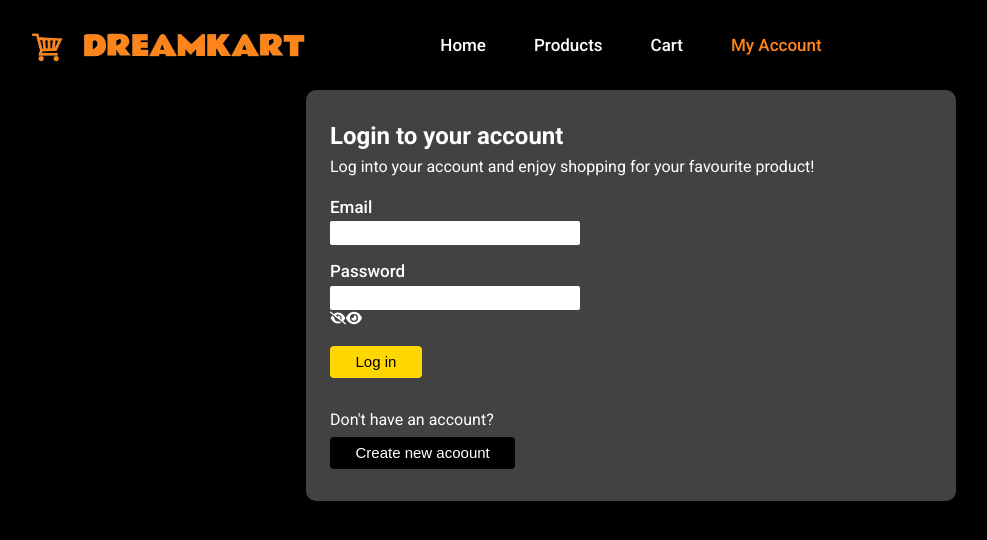
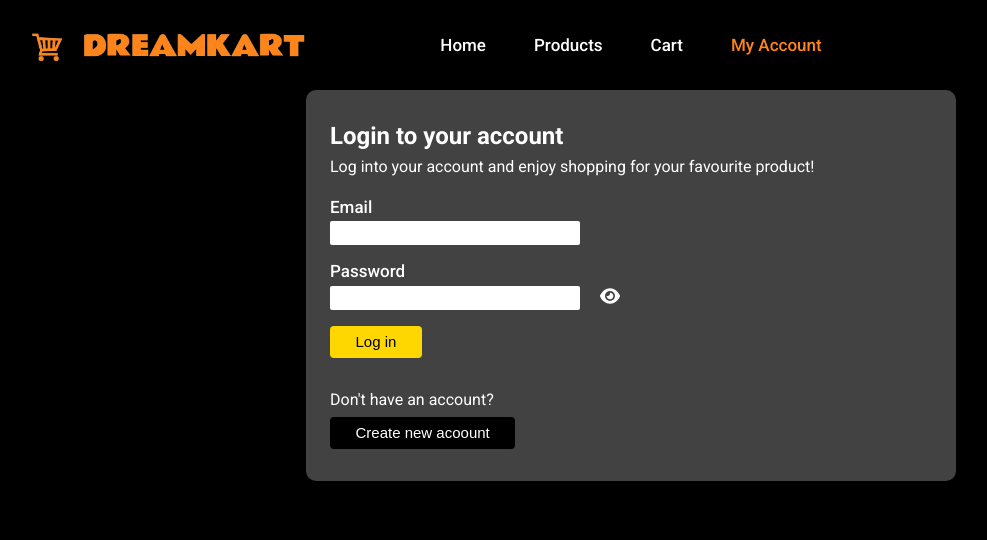
Before and after one commit to RohanGorla/E-Commerce-Template, a React (Vite) app in the folder client/: page /account/login in a window 1280 px wide. Shown: the top 540 px of the page, without its empty margins (9-996 px from the left). Built offline with nearby package versions, Linux system fonts and the light colour scheme.

Commit message:
Add styling to the show and hide password icons in user account login page

```diff
--- a/client/src/styles/Login.css
+++ b/client/src/styles/Login.css
@@ -86,6 +86,21 @@
   border-radius: 2px;
 }
 
+.Login_Password--Input_And_Eye {
+  display: flex;
+  align-items: center;
+}
+
+.Login_Password--Eye {
+  font-size: 20px;
+  margin-left: 1em;
+  cursor: pointer;
+}
+
+.Login_Password--Eye--Inactive {
+  display: none;
+}
+
 .Login_Buttons--Login button {
   font-size: var(--Secondary_Font);
   font-size: var(--Button_Fontsize);
```
